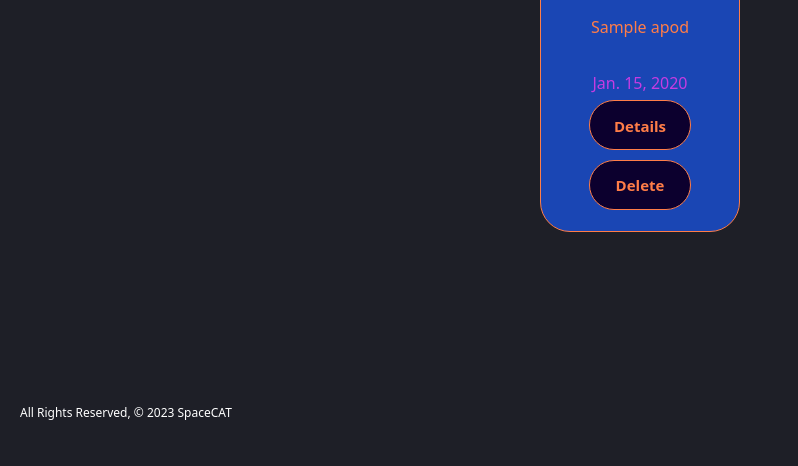
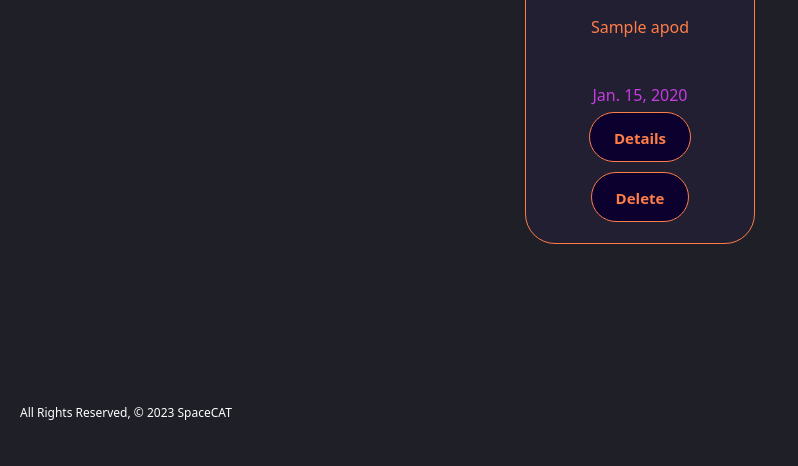
Before and after one commit to AmritpalC/SpaceCAT, a Django app: page /apod/all in a window 1280 px wide. Shown: the part 334-800 px from the top of the page, without its empty margins (0-798 px from the left). Run offline with Django 4.2, Linux system fonts and the light colour scheme; a user stored in the database is signed in; tables that the repository leaves empty hold one stand-in row (values such as "Sample post"); some libraries are stand-ins or nearby versions.

Commit message:
color and text fix

```diff
--- a/main_app/static/css/style.css
+++ b/main_app/static/css/style.css
@@ -140,9 +140,9 @@ h3 {
   justify-content: center;
 }
 .card__container .card {
-  width: 200px;
+  width: 230px;
   border-radius: 30px;
-  background-color: rgb(26, 70, 180);
+  background-color: rgb(34, 31, 50);
   border-color: rgb(255, 125, 72);
 }
 .card__container .card-title {
@@ -158,13 +158,13 @@ h3 {
   border: 1px solid rgb(255, 125, 72);
 }
 
+.card-title {
+  height: 60px;
+}
+
 .card {
   margin-bottom: 10px;
   border-radius: 30px;
-}
-
-.all-apod-card-title {
-  height: 48px;
 }
 
 .main-content {
@@ -291,12 +291,12 @@ form {
   line-height: 35px;
 }
 
-
 .btn-details-album {
   width: 150px;
   padding: 0.5rem 1.5rem;
 }
 
+.btn-pod,
 .btn-pod-details {
   width: auto;
   padding: 0.5rem 1.5rem;
--- a/main_app/static/css/style.scss
+++ b/main_app/static/css/style.scss
@@ -116,6 +116,7 @@ h3 {
 						background-color: darkgrey;
 						width: 250px;
 						.card-body {
+
 							.card-title {
 								height: 66px;
 							}
@@ -148,9 +149,9 @@ h3 {
 	justify-content: center;
 
 	.card {
-		width: 200px;
+		width: 230px;
 		border-radius: 30px;
-		background-color: rgb(26, 70, 180);
+		background-color: rgb(34,31,50);
 		border-color: rgb(255, 125, 72);
 	}
 
@@ -170,7 +171,7 @@ h3 {
 }
 
 .card-title {
-	height: 48px;
+	height: 60px;
 }
 
 .card {
@@ -302,10 +303,15 @@ form {
     line-height: 35px;
 }
 
-.btn-pod-details,
 .btn-details-album {
-	width: 150px;
-	padding: 0.5rem 1.5rem;
+  width: 150px;
+  padding: 0.5rem 1.5rem;
+}
+
+.btn-pod,
+.btn-pod-details {
+  width: auto;
+  padding: 0.5rem 1.5rem;
 }
 
 .btn-pod,
@@ -362,11 +368,17 @@ form {
 	display: flex;
 	background-color: rgb(255, 125, 72);
 	border: 1px solid rgb(255, 125, 72);
-	border-radius: 10px;
-	padding: 5px;
+	color: white;
+	border-radius: 20px;
+	text-align: center;
+	padding: 10px;
 	margin-right: 10px;
 	margin-top: 8px;
   }
+
+::-webkit-calendar-picker-indicator {
+  filter: invert(1);
+}
 
   #apod-idx-save {
 	display: flex;
```
Also changed, not shown: 1 other file.
